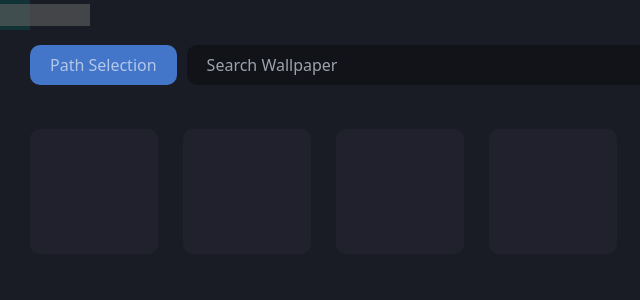
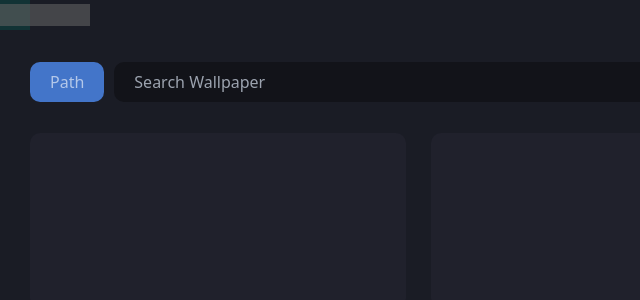
Before and after one commit to MarquisTheCoder/PexelPaper, a SvelteKit app: page / in a window 1280 px wide. Shown: the top 300 px of the page, without its empty margins (0-640 px from the left). Built offline with nearby package versions, Linux system fonts and the light colour scheme; grey boxes are pictures that could not be loaded.

Commit message:
MarquisTheCoder:  Thu Oct 26 13:33:58 CDT 2023

```diff
--- /dev/null
+++ b/src/lib/components/path/PathButton.svelte
@@ -0,0 +1,34 @@
+<script>
+    import {open} from "@tauri-apps/api/dialog";
+    import {invoke} from "@tauri-apps/api/tauri";
+
+    async function log(inputString) {
+        await invoke('log', {inputString});
+    }
+    const readFileContents = async () =>{
+        try{
+            const selectedPath = await open({
+                multiple: false,
+                title: "Open Wallpaper Folder",
+                directory: true,
+            });
+            log(selectedPath);
+        }catch(err){
+            console.error(err);
+        }
+    }
+</script>
+
+<button tabindex="0" class="readFileContens" id="readFileContents" on:keypress on:click={() => readFileContents()}>
+    Path
+</button>
+
+<style>
+    button{
+        border-radius: 10px;
+        color: #ffffff99;
+        padding: 0 20px 0 20px;
+        background-color: #4375C9;
+        height: 40px;
+    }
+</style>
--- /dev/null
+++ b/src/lib/components/path/PathSelection.svelte
@@ -0,0 +1,22 @@
+<script>
+    import PathButton from "$lib/components/path/PathButton.svelte"
+    import SearchInput from "$lib/components/path/SearchInput.svelte"
+</script>
+
+<div id="path-selection">
+    <PathButton/>
+    <SearchInput/>
+</div>
+
+<style>
+     #path-selection{
+        height: 80px;
+        width: 100vw;
+        display: flex;
+        flex-direction: row;
+        align-items: center;
+        justify-content: start;
+        padding: 30px 30px 0 30px;
+        gap: 10px;
+    }
+</style>
--- /dev/null
+++ b/src/lib/components/path/SearchInput.svelte
@@ -0,0 +1,14 @@
+
+<input id="search" placeholder="Search Wallpaper"/>
+
+<style>
+    #search{
+        background-color: #121319;
+        width: 90%;
+        height: 40px;
+        border-radius: 10px;
+        color: #ffffff99;
+        padding: 0 20px 0 20px;
+        font-weight: lighter;
+    }
+</style>
--- a/src/lib/components/video/Path.svelte
+++ /dev/null
@@ -1,3 +0,0 @@
-<script>
-
-</script>
--- a/src/lib/components/video/WallpaperPreview.svelte
+++ b/src/lib/components/wallpapers/Wallpaper.svelte
@@ -8,8 +8,8 @@
 
 <style>
     div{
-        width: 20%;
-        height: 125px;
+        width: 45%;
+        height: 175px;
         background-color: #20212C;
         border-radius: 10px;
         cursor: pointer;
--- /dev/null
+++ b/src/lib/components/wallpapers/WallpaperArea.svelte
@@ -0,0 +1,19 @@
+
+
+<div id="wallpaper-area">
+    <slot/>
+</div>
+
+<style>
+    #wallpaper-area{
+        padding: 30px 30px;
+        display: flex;
+        flex-direction: row;
+        flex-wrap: wrap;
+        gap: 25px;
+        height: 100vh;
+        max-height: 100vh;
+        width: 70%;
+        overflow-y: scroll;
+    }
+</style>
--- a/src/routes/+page.svelte
+++ b/src/routes/+page.svelte
@@ -3,74 +3,24 @@
     import "../app.css";
     import Titlebar from "$lib/components/window/Titlebar.svelte"
     import Window from "$lib/components/window/Window.svelte"
-    import WallpaperPreview from "$lib/components/video/WallpaperPreview.svelte"
+    import PathSelection from "$lib/components/path/PathSelection.svelte"
+    import WallpaperArea from "$lib/components/wallpapers/WallpaperArea.svelte"
+    import Wallpaper from "$lib/components/wallpapers/Wallpaper.svelte"
 </script>
 
 <Titlebar/>
 <Window>
-    <section id="path-selection">
-        <button type="button" id="path">Path Selection</button>
-        <input id="search" placeholder="Search Wallpaper"/>
-    </section>
-
-    <section id="wallpaper-previews">
-        <WallpaperPreview />
-        <WallpaperPreview />
-        <WallpaperPreview />
-        <WallpaperPreview />
-        <WallpaperPreview />
-        <WallpaperPreview />
-        <WallpaperPreview />
-        <WallpaperPreview />
-        <WallpaperPreview />
-        <WallpaperPreview />
-        <WallpaperPreview />
-        <WallpaperPreview />
-    </section>
+    <PathSelection/>
+    <WallpaperArea>
+        <Wallpaper/>
+        <Wallpaper/>
+        <Wallpaper/>
+        <Wallpaper/>
+        <Wallpaper/>
+        <Wallpaper/>
+        <Wallpaper/>
+        <Wallpaper/>
+        <Wallpaper/>
+        <Wallpaper/>
+    </WallpaperArea>
 </Window>
-
-<style>
-    .hello{
-        color: black;
-        font-size: 10rem;
-    }
-    #path{
-        border-radius: 10px;
-        color: #ffffff99;
-        padding: 0 20px 0 20px;
-        background-color: #4375C9;
-        height: 40px;
-    }
-    #search{
-        background-color: #121319;
-        width: 70%;
-        height: 40px;
-        border-radius: 10px;
-        color: #ffffff99;
-        padding: 0 20px 0 20px;
-        font-weight: lighter;
-    }
-
-    #path-selection{
-        height: 80px;
-        width: 100vw;
-        display: flex;
-        flex-direction: row;
-        align-items: center;
-        justify-content: start;
-        padding: 0 30px 0 30px;
-        gap: 10px;
-    }
-
-    #wallpaper-previews{
-        padding: 30px 30px;
-        display: flex;
-        flex-direction: row;
-        flex-wrap: wrap;
-        gap: 25px;
-        height: 100vh;
-        max-height: 100vh;
-        width: 700px;
-        overflow-y: scroll;
-    }
-</style>
```
Also changed, not shown: 2 other files (tests, documents, lock files or other folders).
